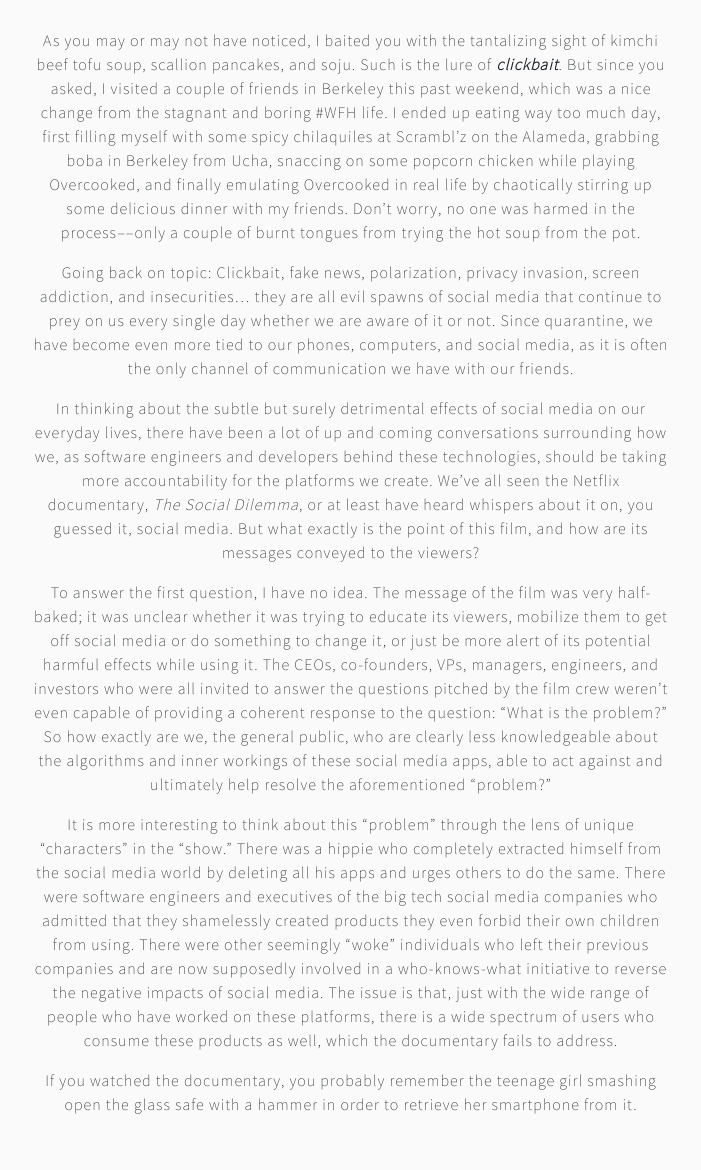
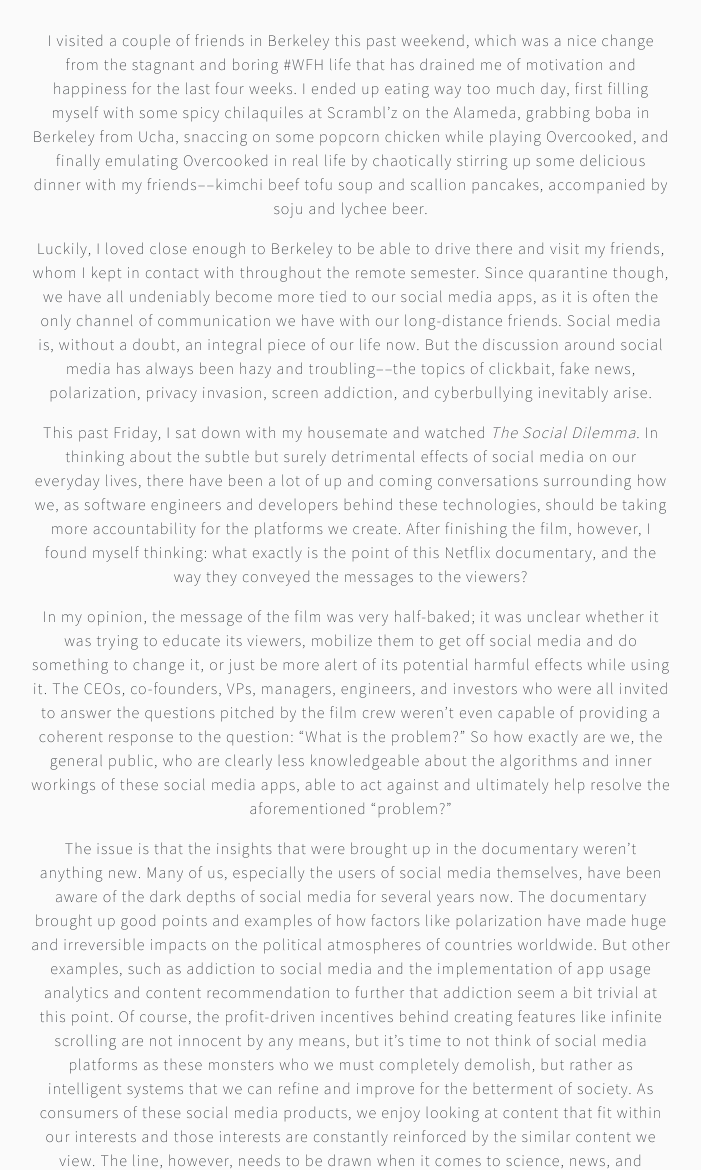
Before and after one commit to juliasliu/juliasliu.github.io, a Jekyll site: the page built from _posts/2020-09-20-our-social-dilemma.markdown, in a window 1280 px wide and 1400 px high, scrolled down 592 px. Shown: the part 230-1400 px from the top of the window, without its empty margins (289-990 px from the left). Built offline with Jekyll 4.4.1, drawn with Linux system fonts in a browser that asks for light colours; a script that is not in the unit is left out; comment, search, counter and statistics services are not loaded; some of the changed text lies outside the part shown.

Commit message:
Finish writing blog post

```diff
--- a/_posts/2020-09-20-our-social-dilemma.markdown
+++ b/_posts/2020-09-20-our-social-dilemma.markdown
@@ -5,14 +5,18 @@
 categories: jekyll update
 image: /assets/img/blog/kimchi_tofu_soup.JPG
 ---
-As you may or may not have noticed, I baited you with the tantalizing sight of kimchi beef tofu soup, scallion pancakes, and soju. Such is the lure of ***clickbait***. But since you asked, I visited a couple of friends in Berkeley this past weekend, which was a nice change from the stagnant and boring #WFH life. I ended up eating way too much day, first filling myself with some spicy chilaquiles at Scrambl'z on the Alameda, grabbing boba in Berkeley from Ucha, snaccing on some popcorn chicken while playing Overcooked, and finally emulating Overcooked in real life by chaotically stirring up some delicious dinner with my friends. Don't worry, no one was harmed in the process––only a couple of burnt tongues from trying the hot soup from the pot.
+I visited a couple of friends in Berkeley this past weekend, which was a nice change from the stagnant and boring #WFH life that has drained me of motivation and happiness for the last four weeks. I ended up eating way too much day, first filling myself with some spicy chilaquiles at Scrambl'z on the Alameda, grabbing boba in Berkeley from Ucha, snaccing on some popcorn chicken while playing Overcooked, and finally emulating Overcooked in real life by chaotically stirring up some delicious dinner with my friends––kimchi beef tofu soup and scallion pancakes, accompanied by soju and lychee beer.
 
-Going back on topic: Clickbait, fake news, polarization, privacy invasion, screen addiction, and insecurities... they are all evil spawns of social media that continue to prey on us every single day whether we are aware of it or not. Since quarantine, we have become even more tied to our phones, computers, and social media, as it is often the only channel of communication we have with our friends.
+Luckily, I loved close enough to Berkeley to be able to drive there and visit my friends, whom I kept in contact with throughout the remote semester. Since quarantine though, we have all undeniably become more tied to our social media apps, as it is often the only channel of communication we have with our long-distance friends. Social media is, without a doubt, an integral piece of our life now. But the discussion around social media has always been hazy and troubling––the topics of clickbait, fake news, polarization, privacy invasion, screen addiction, and cyberbullying inevitably arise.
 
-In thinking about the subtle but surely detrimental effects of social media on our everyday lives, there have been a lot of up and coming conversations surrounding how we, as software engineers and developers behind these technologies, should be taking more accountability for the platforms we create. We've all seen the Netflix documentary, *The Social Dilemma*, or at least have heard whispers about it on, you guessed it, social media. But what exactly is the point of this film, and how are its messages conveyed to the viewers?
+This past Friday, I sat down with my housemate and watched *The Social Dilemma*. In thinking about the subtle but surely detrimental effects of social media on our everyday lives, there have been a lot of up and coming conversations surrounding how we, as software engineers and developers behind these technologies, should be taking more accountability for the platforms we create. After finishing the film, however, I found myself thinking: what exactly is the point of this Netflix documentary, and the way they conveyed the messages to the viewers?
 
-To answer the first question, I have no idea. The message of the film was very half-baked; it was unclear whether it was trying to educate its viewers, mobilize them to get off social media or do something to change it, or just be more alert of its potential harmful effects while using it. The CEOs, co-founders, VPs, managers, engineers, and investors who were all invited to answer the questions pitched by the film crew weren't even capable of providing a coherent response to the question: "What is the problem?" So how exactly are we, the general public, who are clearly less knowledgeable about the algorithms and inner workings of these social media apps, able to act against and ultimately help resolve the aforementioned "problem?"
+In my opinion, the message of the film was very half-baked; it was unclear whether it was trying to educate its viewers, mobilize them to get off social media and do something to change it, or just be more alert of its potential harmful effects while using it. The CEOs, co-founders, VPs, managers, engineers, and investors who were all invited to answer the questions pitched by the film crew weren't even capable of providing a coherent response to the question: "What is the problem?" So how exactly are we, the general public, who are clearly less knowledgeable about the algorithms and inner workings of these social media apps, able to act against and ultimately help resolve the aforementioned "problem?"
 
-It is more interesting to think about this "problem" through the lens of unique "characters" in the "show." There was a hippie who completely extracted himself from the social media world by deleting all his apps and urges others to do the same. There were software engineers and executives of the big tech social media companies who admitted that they shamelessly created products they even forbid their own children from using. There were other seemingly "woke" individuals who left their previous companies and are now supposedly involved in a who-knows-what initiative to reverse the negative impacts of social media. The issue is that, just with the wide range of people who have worked on these platforms, there is a wide spectrum of users who consume these products as well, which the documentary fails to address.
+The issue is that the insights that were brought up in the documentary weren't anything new. Many of us, especially the users of social media themselves, have been aware of the dark depths of social media for several years now. The documentary brought up good points and examples of how factors like polarization have made huge and irreversible impacts on the political atmospheres of countries worldwide. But other examples, such as addiction to social media and the implementation of app usage analytics and content recommendation to further that addiction seem a bit trivial at this point. Of course, the profit-driven incentives behind creating features like infinite scrolling are not innocent by any means, but it's time to not think of social media platforms as these monsters who we must completely demolish, but rather as intelligent systems that we can refine and improve for the betterment of society. As consumers of these social media products, we enjoy looking at content that fit within our interests and those interests are constantly reinforced by the similar content we view. The line, however, needs to be drawn when it comes to science, news, and politics, as there are situations where diversity of thought is more important than reinforcement of the same beliefs.
 
-If you watched the documentary, you probably remember the teenage girl smashing open the glass safe with a hammer in order to retrieve her smartphone from it.
+Another issue is the lack of call-to-action at the end of the documentary. There were software engineers and executives of these big tech social media companies who admitted that they create products they even forbid their own children from using. There were other "woke" individuals who left their previous companies and are now currently just in this vague state of advocacy against the platforms they used to build. It is almost frustrating to see that there were so many people working at these companies who decided it was better to leave than to stay and fix it. Okay, you've reached a point of enlightenment and now you're preaching to the rest of us, who are all pretty much powerless to change the problem, whatever that is. Now what?
+
+Black mirror episodes don't seem to be such an implausible future now. Hopefully films like *The Social Dilemma* can shine light upon these issues to those who have not yet been exposed to the numerous dangerous impacts of social media. However, *The Social Dilemma* failed to address what we can do to actively resolve the problems that were brought up in the documentary, and it ultimately left me feeling more pessimistic than hopeful about the future of our society.
+
+Until next time.
```
Also changed, not shown: _drafts/2020-10-04-among-us-coinbase-debates.markdown (added, +8 -0 lines), _drafts/2020-10-04-kwizu.markdown (deleted, +0 -30 lines), _drafts/2020-09-27-memory-lane.markdown (renamed from _drafts/2020-09-27-insecurities.markdown).
